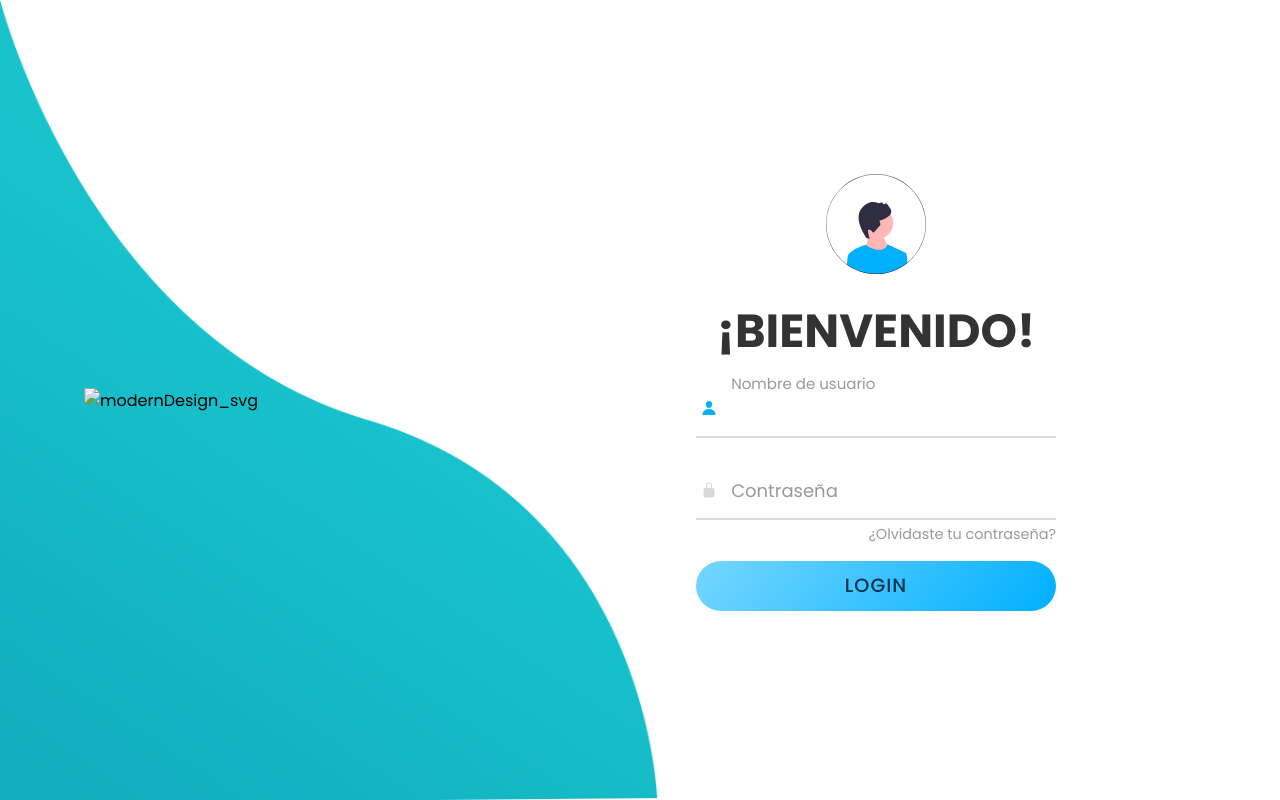
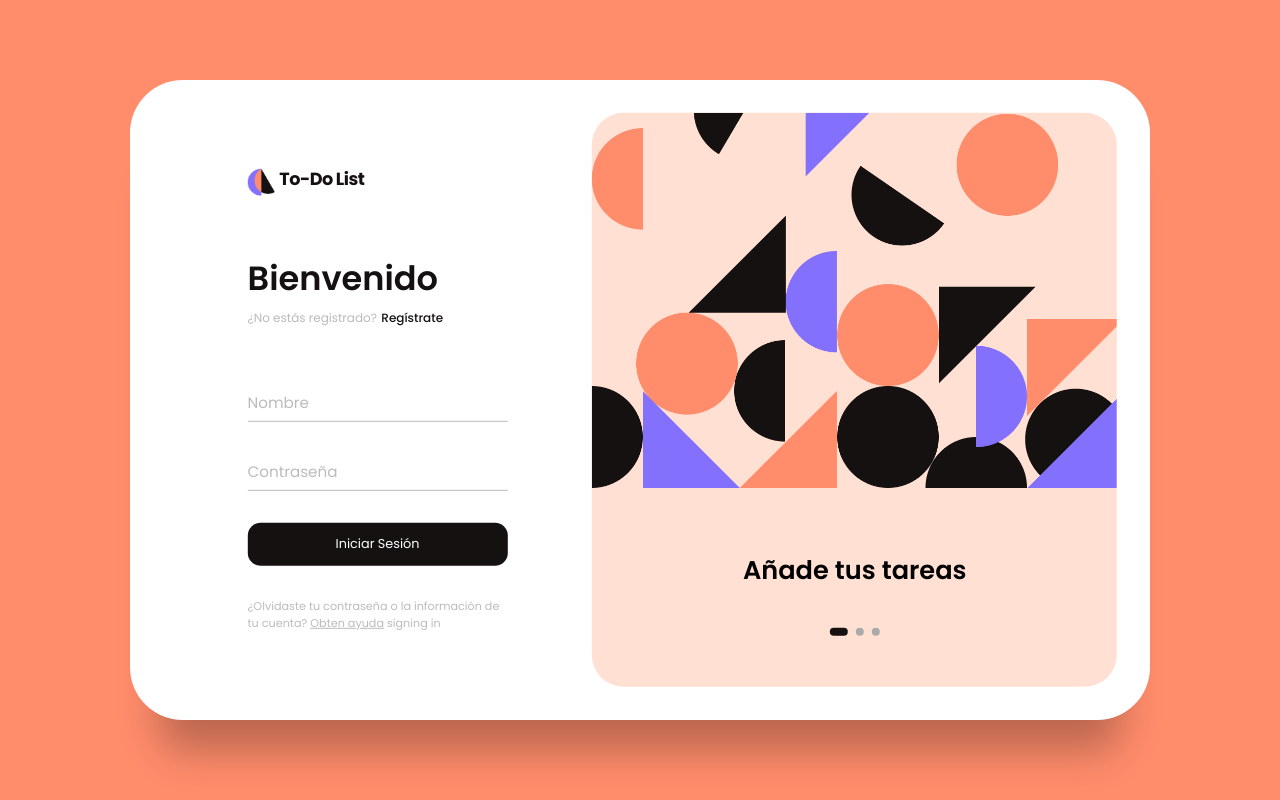
Before and after one commit to DavMateo/CampusLands-JavaScript, a plain HTML site: page html/login.html in a window 1280 px wide. Drawn offline with nearby package versions, Linux system fonts and the light colour scheme.

Commit message:
Creación del Login y Sign up

```diff
--- a/css/login.css
+++ b/css/login.css
@@ -1,201 +1,393 @@
-@import url("./variables.css");
-@import url("./tipografia.css");
+@import url("https://fonts.googleapis.com/css2?family=Poppins:wght@200;300;400;500;600;700;800&display=swap");
 
-
-* {
-    padding: 0;
-    margin: 0;
-    box-sizing: border-box;
+*,
+*::before,
+*::after {
+  padding: 0;
+  margin: 0;
+  box-sizing: border-box;
 }
 
-body {
-    font-family: 'Poppins', Arial, Helvetica, sans-serif;
+body,
+input {
+  font-family: "Poppins", sans-serif;
 }
 
-.wave {
-    position: fixed;
-    height: 100%;
-    left: 0;
-    bottom: 0;
-    z-index: -10;
+main {
+  width: 100%;
+  min-height: 100vh;
+  overflow: hidden;
+  background-color: #ff8c6b;
+  padding: 2rem;
+  display: flex;
+  align-items: center;
+  justify-content: center;
 }
 
-.contenedor {
-    display: var(--gridbox);
-    grid-template-columns: repeat(2, 1fr);
-    grid-gap: 7rem;
-    padding: 0 2rem;
-    width: 100vw;
-    height: 100vh;
+.box {
+  position: relative;
+  width: 100%;
+  max-width: 1020px;
+  height: 640px;
+  background-color: #fff;
+  border-radius: 3.3rem;
+  box-shadow: 0 60px 40px -30px rgba(0, 0, 0, 0.27);
+}
 
-    & .contenedor_img {
-        display: var(--flexbox);
-        justify-content: flex-end;
-        align-items: center;
+.inner-box {
+  position: absolute;
+  width: calc(100% - 4.1rem);
+  height: calc(100% - 4.1rem);
+  top: 50%;
+  left: 50%;
+  transform: translate(-50%, -50%);
+}
 
-        & img {
-            width: 500px;
-        }
-    }
+.forms-wrap {
+  position: absolute;
+  height: 100%;
+  width: 45%;
+  top: 0;
+  left: 0;
+  display: grid;
+  grid-template-columns: 1fr;
+  grid-template-rows: 1fr;
+  transition: 0.8s ease-in-out;
+}
 
-    & .contenedor_login {
-        display: var(--flexbox);
-        align-items: center;
-        text-align: center;
+form {
+  max-width: 260px;
+  width: 100%;
+  margin: 0 auto;
+  height: 100%;
+  display: flex;
+  flex-direction: column;
+  justify-content: space-evenly;
+  grid-column: 1 / 2;
+  grid-row: 1 / 2;
+  transition: opacity 0.02s 0.4s;
+}
 
-        & .formLogin {
-            width: 360px;
+form.sign-up-form {
+  opacity: 0;
+  pointer-events: none;
+}
 
-            & .formLogin_img {
-                width: 100px;
-            }
+.logo {
+  display: flex;
+  align-items: center;
+}
 
-            & .formLogin_titulo {
-                font-size: 2.9rem;
-                text-transform: uppercase;
-                margin: 15px 0;
-                color: #333;
-            }
+.logo img {
+  width: 27px;
+  margin-right: 0.3rem;
+}
 
-            & .formLogin_usuario, .formLogin_contrasena {
-                display: var(--gridbox);
-                grid-template-columns: 7% 93%;
-                margin: 25px 0;
-                padding: 5px 0;
-                border-bottom: 2px solid #d9d9d9;
+.logo h4 {
+  font-size: 1.1rem;
+  margin-top: -9px;
+  letter-spacing: -0.5px;
+  color: #151111;
+}
 
-                & div {
-                    display: var(--flexbox);
-                    justify-content: center;
-                    align-items: center;
+.heading h2 {
+  font-size: 2.1rem;
+  font-weight: 600;
+  color: #151111;
+}
 
-                    & ion-icon {
-                        color: #d9d9d9;
-                    }
-                }
+.heading h6 {
+  color: #bababa;
+  font-weight: 400;
+  font-size: 0.75rem;
+  display: inline;
+}
 
-                & > div:nth-child(2) {
-                    position: relative;
-                    height: 45px;
+.toggle {
+  color: #151111;
+  text-decoration: none;
+  font-size: 0.75rem;
+  font-weight: 500;
+  transition: 0.3s;
+}
 
-                    & label {
-                        position: absolute;
-                        left: 10px;
-                        /* top: 50px;
-                        transform: translateY(-50%); */
-                        color: #999;
-                        font-size: 18px;
-                        transition: .3s;
-                    }
+.toggle:hover {
+  color: #8371fd;
+}
 
-                    & input {
-                        position: absolute;
-                        width: 100%;
-                        height: 100%;
-                        top: 0;
-                        left: 0;
-                        border: var(--deshabilitado);
-                        outline: var(--deshabilitado);
-                        background: var(--deshabilitado);
-                        padding: .5rem .7rem;
-                        font-size: 1.2rem;
-                        font-family: 'Poppins', Arial, Helvetica, sans-serif;
-                        color: #555;
-                    }
-                }
-            }
+.input-wrap {
+  position: relative;
+  height: 37px;
+  margin-bottom: 2rem;
+}
 
-            & .focus {
-                & div {
-                    &:nth-child(1) {
-                        & ion-icon {
-                            color: #00b0ff;
-                        }
-                    }
+.input-field {
+  position: absolute;
+  width: 100%;
+  height: 100%;
+  background: none;
+  border: none;
+  outline: none;
+  border-bottom: 1px solid #bbb;
+  padding: 0;
+  font-size: 0.95rem;
+  color: #151111;
+  transition: 0.4s;
+}
 
-                    &:nth-child(2) {
-                        & label {
-                            top: -14px;
-                            font-size: 15px;
-                        }
-                    }
-                }
+label {
+  position: absolute;
+  left: 0;
+  top: 50%;
+  transform: translateY(-50%);
+  font-size: 0.95rem;
+  color: #bbb;
+  pointer-events: none;
+  transition: 0.4s;
+}
 
+.input-field.active {
+  border-bottom-color: #151111;
+}
 
-            }
+.input-field.active + label {
+  font-size: 0.75rem;
+  top: -2px;
+}
 
-            & .formLogin_usuario {
-                margin-top: 0;
-            }
+.sign-btn {
+  display: inline-block;
+  width: 100%;
+  height: 43px;
+  background-color: #151111;
+  color: #fff;
+  border: none;
+  cursor: pointer;
+  border-radius: 0.8rem;
+  font-size: 0.8rem;
+  margin-bottom: 2rem;
+  transition: 0.3s;
+}
 
-            & .formLogin_contrasena {
-                margin-bottom: 4px;
-            }
+.sign-btn:hover {
+  background-color: #8371fd;
+}
 
-            & a {
-                display: block;
-                text-align: right;
-                text-decoration: var(--deshabilitado);
-                color: #999;
-                font-size: .9rem;
-                transition: .3s;
+.text {
+  color: #bbb;
+  font-size: 0.7rem;
+}
 
-                &:hover {
-                    color: #00B0FF;
-                }
-            }
+.text a {
+  color: #bbb;
+  transition: 0.3s;
+}
 
-            & .formLogin_btn {
-                display: var(--flexbox);
-                justify-content: center;
-                align-items: center;
-                width: 100%;
-                height: 50px;
-                border-radius: 25px;
-                margin: 1rem 0;
-                font-size: 1.2rem;
-                outline: var(--deshabilitado);
-                border: var(--deshabilitado);
-                background: linear-gradient(130deg, #75d6ff, #00b0ff);
-                color: #04304d;
-                cursor: pointer;
-                font-family: 'Poppins', Arial, Helvetica, sans-serif;
-                letter-spacing: 1px;
-                font-weight: 500;
-                position: relative;
-                text-transform: uppercase;
+.text a:hover {
+  color: #8371fd;
+}
 
-                &::before {
-                    content: 'Login';
-                    display: var(--flexbox);
-                    justify-content: center;
-                    align-items: center;
-                    position: absolute;
-                    top: 0;
-                    right: 0;
-                    bottom: 0;
-                    left: 0;
-                    border-radius: 25px;
-                    cursor: pointer;
-                    background: linear-gradient(130deg, #b6e7ff, #2cc2ff);
-                    transition: .3s;
-                    opacity: 0;
-                }
+main.sign-up-mode form.sign-in-form {
+  opacity: 0;
+  pointer-events: none;
+}
 
-                &:hover {
-                    &::before {
-                        opacity: 1;
-                    }
-                }
+main.sign-up-mode form.sign-up-form {
+  opacity: 1;
+  pointer-events: all;
+}
 
-                &:active {
-                    background: linear-gradient(130deg, #2cc2ff, #0088d4);
+main.sign-up-mode .forms-wrap {
+  left: 55%;
+}
 
-                    &::before {
-                        opacity: 0;
-                    }
-                }
-            }
-        }
-    }
+main.sign-up-mode .carousel {
+  left: 0%;
 }
+
+.carousel {
+  position: absolute;
+  height: 100%;
+  width: 55%;
+  left: 45%;
+  top: 0;
+  background-color: #ffe0d2;
+  border-radius: 2rem;
+  display: grid;
+  grid-template-rows: auto 1fr;
+  padding-bottom: 2rem;
+  overflow: hidden;
+  transition: 0.8s ease-in-out;
+}
+
+.images-wrapper {
+  display: grid;
+  grid-template-columns: 1fr;
+  grid-template-rows: 1fr;
+}
+
+.image {
+  width: 100%;
+  grid-column: 1/2;
+  grid-row: 1/2;
+  opacity: 0;
+  transition: opacity 0.3s, transform 0.5s;
+}
+
+.img-1 {
+  transform: translate(0, -50px);
+}
+
+.img-2 {
+  transform: scale(0.4, 0.5);
+}
+
+.img-3 {
+  transform: scale(0.3) rotate(-20deg);
+}
+
+.image.show {
+  opacity: 1;
+  transform: none;
+}
+
+.text-slider {
+  display: flex;
+  align-items: center;
+  justify-content: center;
+  flex-direction: column;
+}
+
+.text-wrap {
+  max-height: 2.2rem;
+  overflow: hidden;
+  margin-bottom: 2.5rem;
+}
+
+.text-group {
+  display: flex;
+  flex-direction: column;
+  text-align: center;
+  transform: translateY(0);
+  transition: 0.5s;
+}
+
+.text-group h2 {
+  line-height: 2.2rem;
+  font-weight: 600;
+  font-size: 1.6rem;
+}
+
+.bullets {
+  display: flex;
+  align-items: center;
+  justify-content: center;
+}
+
+.bullets span {
+  display: block;
+  width: 0.5rem;
+  height: 0.5rem;
+  background-color: #aaa;
+  margin: 0 0.25rem;
+  border-radius: 50%;
+  cursor: pointer;
+  transition: 0.3s;
+}
+
+.bullets span.active {
+  width: 1.1rem;
+  background-color: #151111;
+  border-radius: 1rem;
+}
+
+@media (max-width: 850px) {
+  .box {
+    height: auto;
+    max-width: 550px;
+    overflow: hidden;
+  }
+
+  .inner-box {
+    position: static;
+    transform: none;
+    width: revert;
+    height: revert;
+    padding: 2rem;
+  }
+
+  .forms-wrap {
+    position: revert;
+    width: 100%;
+    height: auto;
+  }
+
+  form {
+    max-width: revert;
+    padding: 1.5rem 2.5rem 2rem;
+    transition: transform 0.8s ease-in-out, opacity 0.45s linear;
+  }
+
+  .heading {
+    margin: 2rem 0;
+  }
+
+  form.sign-up-form {
+    transform: translateX(100%);
+  }
+
+  main.sign-up-mode form.sign-in-form {
+    transform: translateX(-100%);
+  }
+
+  main.sign-up-mode form.sign-up-form {
+    transform: translateX(0%);
+  }
+
+  .carousel {
+    position: revert;
+    height: auto;
+    width: 100%;
+    padding: 3rem 2rem;
+    display: flex;
+  }
+
+  .images-wrapper {
+    display: none;
+  }
+
+  .text-slider {
+    width: 100%;
+  }
+}
+
+@media (max-width: 530px) {
+  main {
+    padding: 1rem;
+  }
+
+  .box {
+    border-radius: 2rem;
+  }
+
+  .inner-box {
+    padding: 1rem;
+  }
+
+  .carousel {
+    padding: 1.5rem 1rem;
+    border-radius: 1.6rem;
+  }
+
+  .text-wrap {
+    margin-bottom: 1rem;
+  }
+
+  .text-group h2 {
+    font-size: 1.2rem;
+  }
+
+  form {
+    padding: 1rem 2rem 1.5rem;
+  }
+}
--- a/html/login.html
+++ b/html/login.html
@@ -3,58 +3,115 @@
 <html lang="es">
 
   <head>
-        <meta charset="utf-8" />
+    <meta charset="UTF-8" />
     <meta http-equiv="X-UA-Compatible" content="IE=edge" />
     <meta name="viewport" content="width=device-width, initial-scale=1.0" />
+    <title>Sign in & Sign up Form</title>
     <link rel="stylesheet" href="./../css/login.css" />
-        <script></script>
-        <title>Login | To-Do List</title>
+    <script src="./../js/login/login.js" defer></script>
   </head>
 
   <body>
-        <img class="wave" src="./../img/login/wave.png" alt="wave" />
-        <div class="contenedor">
-            <div class="contenedor_img">
-                <img src="./../svg/undraw_modern_design_re_dlp8.svg" alt="modernDesign_svg" />
+    <main>
+      <div class="box">
+        <div class="inner-box">
+          <div class="forms-wrap">
+            <form action="" autocomplete="off" class="sign-in-form">
+              <div class="logo">
+                <img src="./../img/login/logo.png" alt="easyclass" />
+                <h4>To-Do List</h4>
               </div>
 
-            <div class="contenedor_login">
-                <form class="formLogin" action="login.html">
-                    <img class="formLogin_img" src="./../svg/undraw_male_avatar_g98d.svg" alt="account_svg" />
-                    <h2 class="formLogin_titulo">¡Bienvenido!</h2>
-
-                    <div class="formLogin_usuario focus">
-                        <div>
-                            <ion-icon name="person"></ion-icon>
+              <div class="heading">
+                <h2>Bienvenido</h2>
+                <h6>¿No estás registrado?</h6>
+                <a href="#" class="toggle">Regístrate</a>
               </div>
 
-                        <div>
-                            <label for="usuario">Nombre de usuario</label>
-                            <input type="text" name="usuario" id="usuario" />
+              <div class="actual-form">
+                <div class="input-wrap">
+                  <input type="text" minlength="4" class="input-field" autocomplete="off" required />
+                  <label>Nombre</label>
+                </div>
+
+                <div class="input-wrap">
+                  <input type="password" minlength="4" class="input-field" autocomplete="off" required />
+                  <label>Contraseña</label>
+                </div>
+
+                <input type="submit" value="Iniciar Sesión" class="sign-btn" />
+
+                <p class="text">
+                  ¿Olvidaste tu contraseña o la información de tu cuenta?
+                  <a href="#">Obten ayuda</a> signing in
+                </p>
+              </div>
+            </form>
+
+            <form action="" autocomplete="off" class="sign-up-form">
+              <div class="logo">
+                <img src="./../img/login/logo.png" alt="easyclass" />
+                <h4>To-Do List</h4>
+              </div>
+
+              <div class="heading">
+                <h2>Crea tu cuenta</h2>
+                <h6>¿Tienes una cuenta?</h6>
+                <a href="#" class="toggle">Inicia sesión</a>
+              </div>
+
+              <div class="actual-form">
+                <div class="input-wrap">
+                  <input type="text" minlength="4" class="input-field" autocomplete="off" required />
+                  <label>Nombre</label>
+                </div>
+
+                <div class="input-wrap">
+                  <input type="email" class="input-field" autocomplete="off" required />
+                  <label>Correo Electrónico</label>
+                </div>
+
+                <div class="input-wrap">
+                  <input type="password" minlength="4" class="input-field" autocomplete="off" required />
+                  <label>Contraseña</label>
+                </div>
+
+                <input type="submit" value="Registrarse" class="sign-btn" />
+
+                <p class="text">
+                  Al crear tu cuenta, aceptas los
+                  <a href="#">Términos de servicio</a> y
+                  <a href="#">Políticas de privacidad</a>
+                </p>
+              </div>
+            </form>
+          </div>
+
+          <div class="carousel">
+            <div class="images-wrapper">
+              <img src="./../img/login/image1.png" class="image img-1 show" alt="" />
+              <img src="./../img/login/image2.png" class="image img-2" alt="" />
+              <img src="./../img/login/image3.png" class="image img-3" alt="" />
+            </div>
+
+            <div class="text-slider">
+              <div class="text-wrap">
+                <div class="text-group">
+                  <h2>Añade tus tareas</h2>
+                  <h2>Conserva el orden</h2>
+                  <h2>Fácil de usar y minimalista</h2>
                 </div>
               </div>
 
-                    <div class="formLogin_contrasena">
-                        <div>
-                            <ion-icon name="lock-closed"></ion-icon>
-                        </div>
-
-                        <div>
-                            <label for="password">Contraseña</label>
-                            <input type="password" name="password" id="password" />
+              <div class="bullets">
+                <span class="active" data-value="1"></span>
+                <span data-value="2"></span>
+                <span data-value="3"></span>
               </div>
             </div>
-
-                    <a href="#">¿Olvidaste tu contraseña?</a>
-                    <button class="formLogin_btn" id="enviar" type="submit">Login</button>
-                </form>
           </div>
         </div>
-
-
-
-        <script type="module" src="https://unpkg.com/ionicons@7.1.0/dist/ionicons/ionicons.esm.js"></script>
-        <script nomodule src="https://unpkg.com/ionicons@7.1.0/dist/ionicons/ionicons.js"></script>
+      </div>
+    </main>
   </body>
-
 </html>
--- /dev/null
+++ b/js/login/login.js
@@ -0,0 +1,34 @@
+const inputs = document.querySelectorAll(".input-field");
+const toggle_btn = document.querySelectorAll(".toggle");
+const main = document.querySelector("main");
+const bullets = document.querySelectorAll(".bullets span");
+const images = document.querySelectorAll(".image");
+
+inputs.forEach((inp) => {
+  inp.addEventListener("focus", () => inp.classList.add("active"));
+
+  inp.addEventListener("blur", () => {
+    if (inp.value != "") return;
+    inp.classList.remove("active");
+  });
+});
+
+toggle_btn.forEach((btn) => {
+  btn.addEventListener("click", () => main.classList.toggle("sign-up-mode"));
+});
+
+function moveSlider() {
+  let index = this.dataset.value;
+
+  let currentImage = document.querySelector(`.img-${index}`);
+  images.forEach((img) => img.classList.remove("show"));
+  currentImage.classList.add("show");
+
+  const textSlider = document.querySelector(".text-group");
+  textSlider.style.transform = `translateY(${-(index - 1) * 2.2}rem)`;
+
+  bullets.forEach((bull) => bull.classList.remove("active"));
+  this.classList.add("active");
+}
+
+bullets.forEach((bullet) => bullet.addEventListener("click", moveSlider));
```
Also changed, not shown: index.html (+1 -1 lines), img/login/image1.png (added), img/login/image2.png (added), img/login/image3.png (added), img/login/logo.png (added), img/login/wave.png (deleted). Lines whose indentation alone changed are shown as unchanged.
